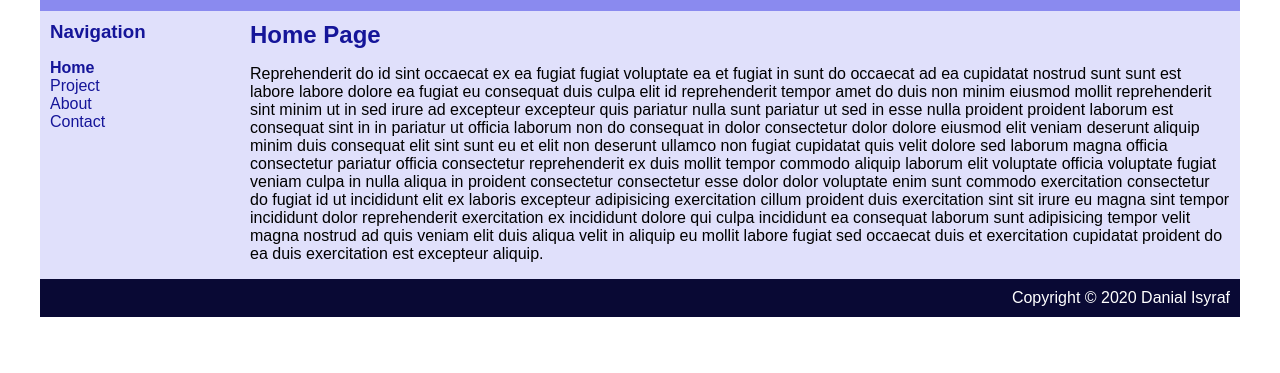
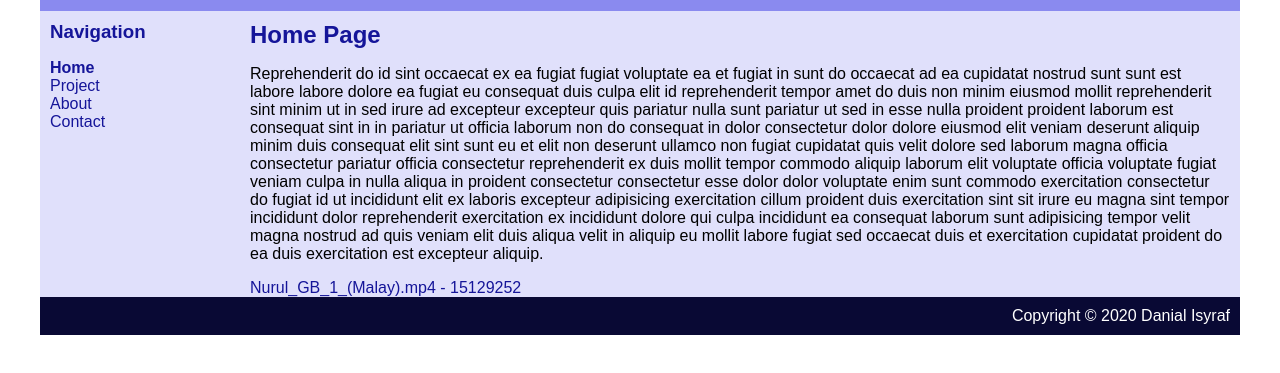
Before and after one commit to disyraf/testsite, a plain HTML site: page index.html in a window 1280 px wide. Shown: the part 97-470 px from the top of the page. Drawn offline with Linux system fonts and the light colour scheme.

Commit message:
Update index.html

```diff
--- a/index.html
+++ b/index.html
@@ -26,6 +26,8 @@
 			<h2>Home Page</h2>
 			<p>Reprehenderit do id sint occaecat ex ea fugiat fugiat voluptate ea et fugiat in sunt do occaecat ad ea cupidatat nostrud sunt sunt est labore labore dolore ea fugiat eu consequat duis culpa elit id reprehenderit tempor amet do duis non minim eiusmod mollit reprehenderit sint minim ut in sed irure ad excepteur excepteur quis pariatur nulla sunt pariatur ut sed in esse nulla proident proident laborum est consequat sint in in pariatur ut officia laborum non do consequat in dolor consectetur dolor dolore eiusmod elit veniam deserunt aliquip minim duis consequat elit sint sunt eu et elit non deserunt ullamco non fugiat cupidatat quis velit dolore sed laborum magna officia consectetur pariatur officia consectetur reprehenderit ex duis mollit tempor commodo aliquip laborum elit voluptate officia voluptate fugiat veniam culpa in nulla aliqua in proident consectetur consectetur esse dolor dolor voluptate enim sunt commodo exercitation consectetur do fugiat id ut incididunt elit ex laboris excepteur adipisicing exercitation cillum proident duis exercitation sint sit irure eu magna sint tempor incididunt dolor reprehenderit exercitation ex incididunt dolore qui culpa incididunt ea consequat laborum sunt adipisicing tempor velit magna nostrud ad quis veniam elit duis aliqua velit in aliquip eu mollit labore fugiat sed occaecat duis et exercitation cupidatat proident do ea duis exercitation est excepteur aliquip.</p>
 
+			<a href="https://www.file-upload.com/l9jlwd647244" target=_blank>Nurul_GB_1_(Malay).mp4 - 15129252</a>
+
 		</div>
 
 	</div>
```
